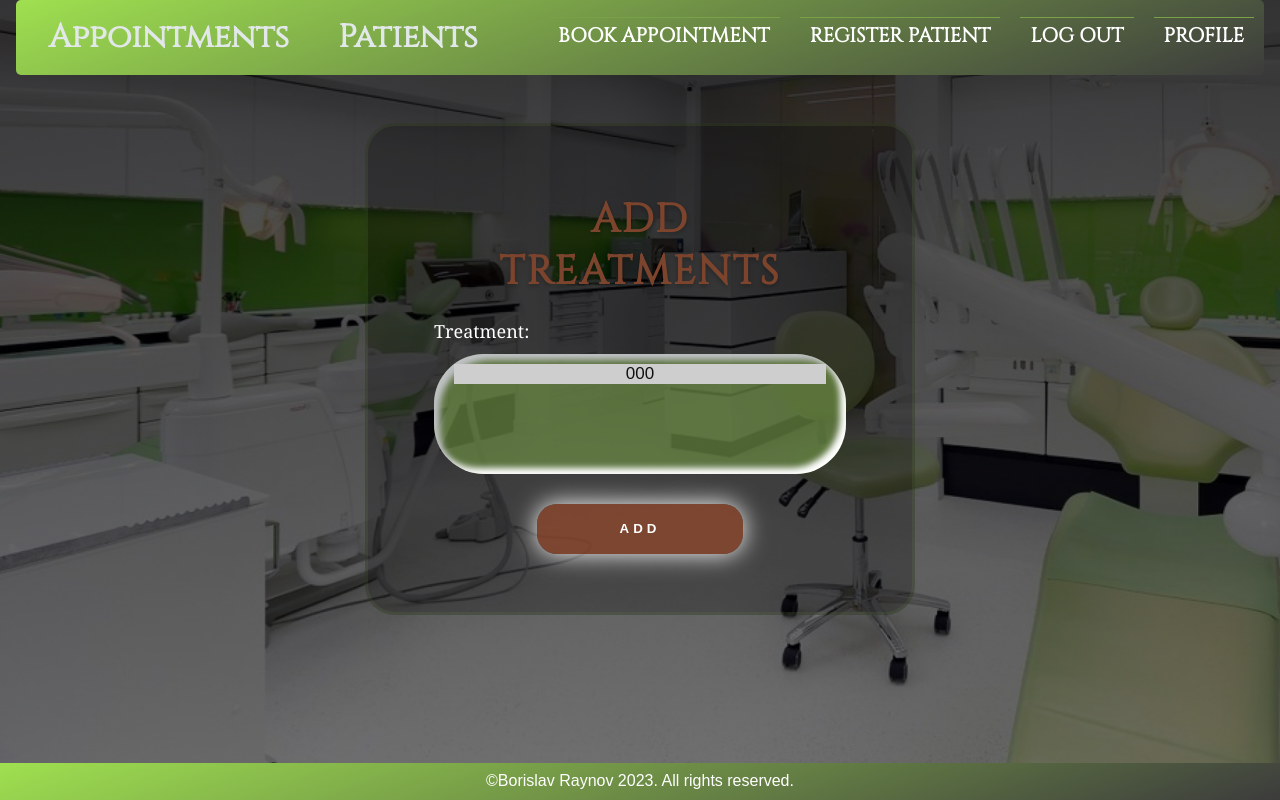
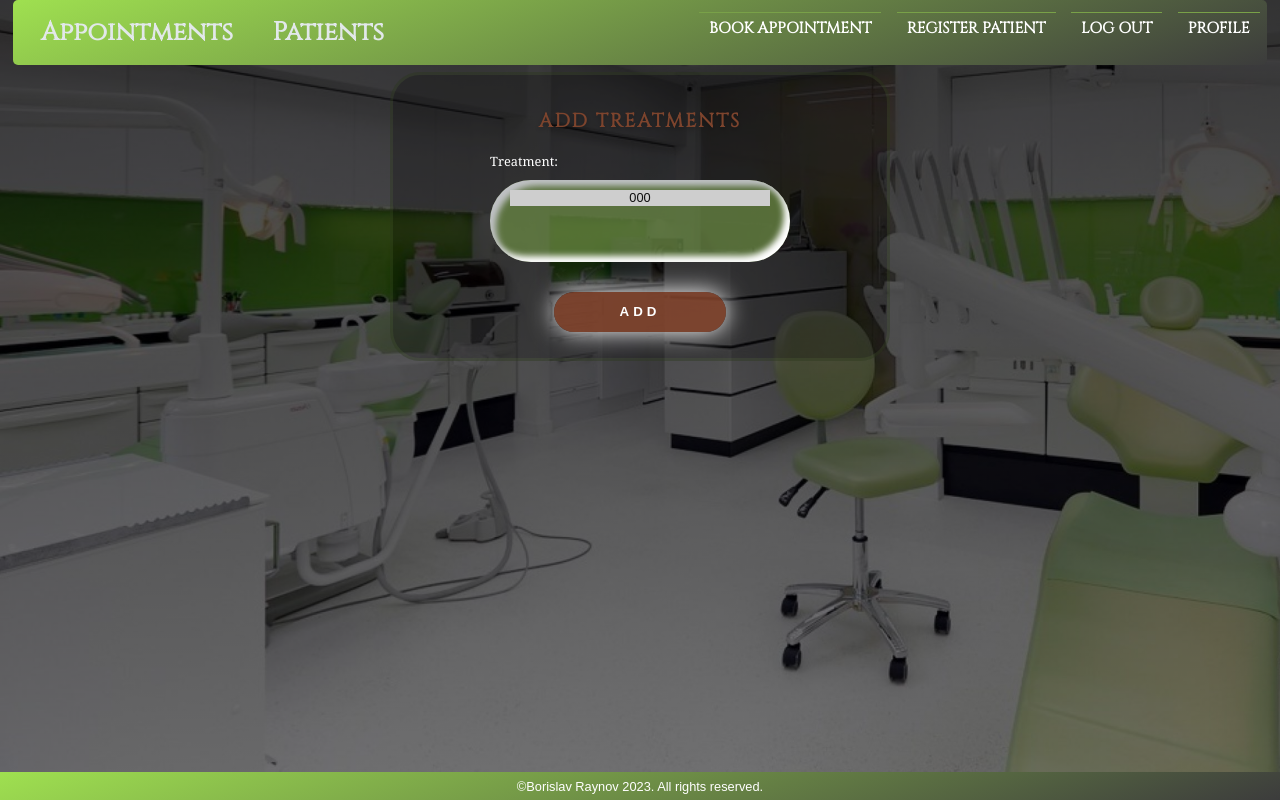
Before and after one commit to BorislavRaynov/dentalClinic, a Django app: page /patient/addtreatments/1 in a window 1280 px wide. Run offline with Django 4.2, Linux system fonts and the light colour scheme; a user stored in the database is signed in; tables that the repository leaves empty hold one stand-in row (values such as "Sample post"); some web fonts are replaced.

Commit message:
CSS adjustments

```diff
--- a/static/style/forms.css
+++ b/static/style/forms.css
@@ -3,7 +3,7 @@
 #edit-page,
 #delete-page {
     position: relative;
-    width: 550px;
+    width: 500px;
     height: auto;
     background: rgba(0, 0, 0, 0.27);
     text-align: center;
@@ -13,7 +13,7 @@
 }
 
 .container {
-    padding: 40px;
+    padding: 10px;
 }
 
 .container > h1 {
@@ -22,7 +22,7 @@
     text-transform: uppercase;
     margin-top: 10px;
     font-weight: 600;
-    font-size: 2.5rem;
+    font-size: 1.5rem;
     text-align: center;
     letter-spacing: 2px;
     font-family: 'Cinzel', serif;
@@ -47,7 +47,7 @@ input,
 select,
 textarea{
     display: block;
-    width: 100%;
+    width: 70%;
     padding: 0;
     border: none;
     outline: none;
@@ -57,7 +57,7 @@ textarea{
 
 label {
     margin-bottom: 8px;
-    font-size: 18px;
+    font-size: 1rem;
     color: white;
     margin-top: 10px;
     font-family: Georgia, 'Times New Roman', Times, serif;
@@ -72,9 +72,9 @@ input[type="date"],
 input[type="time"]{
     background: #6d8d46b5;
     padding: 20px 20px 20px 20px;
-    height: 50px;
+    height: 20px;
     margin-top: 10px;
-    font-size: 17px;
+    font-size: 1rem;
     border-radius: 50px;
     box-shadow: inset 6px 6px 6px #c0c2c5, inset -6px -6px 6px white;
 }
@@ -83,9 +83,9 @@ input[type="time"]{
     background: #6d8d46b5;
     text-align: center;
     padding: 10px 20px 10px 20px;
-    height: 120px;
+    height: auto;
     margin-top: 10px;
-    font-size: 17px;
+    font-size: 1rem;
     border-radius: 50px;
     box-shadow: inset 6px 6px 6px #c0c2c5, inset -6px -6px 6px white;
 }
@@ -94,11 +94,12 @@ select {
     background: #6d8d46b5;
     text-align: left;
     padding: 10px 20px 10px 20px;
-    height: 50px;
+    height: 40px;
     margin-top: 10px;
-    font-size: 17px;
+    font-size: 1rem;
     border-radius: 50px;
     box-shadow: inset 6px 6px 6px #c0c2c5, inset -6px -6px 6px white;
+    overflow: hidden;
 }
 
 #id_description {
@@ -111,7 +112,7 @@ select {
     border: none;
     margin-top: 30px;
     font-weight: 600;
-    height: 50px;
+    height: 40px;
     text-transform: uppercase;
     letter-spacing: 4px;
     cursive: pointer;
@@ -120,7 +121,7 @@ select {
     transition-property: box-shadow;
     background: #88472ed6;;
     box-shadow: 0 0 25px white;
-    width: 50%;
+    width: 40%;
     cursor: pointer;
 }
 
--- a/static/style/main.css
+++ b/static/style/main.css
@@ -4,7 +4,7 @@
 
 html {
     font-family: Arial, sans-serif;
-    font-size: 16px;
+    font-size: 0.8rem;
     box-sizing: border-box;
 }
 
@@ -14,7 +14,6 @@ html {
     margin: 0 auto;
     padding: 0;
     box-sizing: inherit;
-    line-height: 1.3;
 }
 
 h1,
@@ -103,7 +102,6 @@ a {
 .index-message h4 {
     color: #547f4b;
     font-size: 69%;
-
     line-height: 1;
     font-weight: 700;
     letter-spacing: 8px;
@@ -131,7 +129,7 @@ a {
     border: 1px solid rgba(255, 255, 255, 0.18);
     box-shadow: 0 8px 32px rgba(0, 0, 0, 0.37);
     margin-top: 20px;
-    padding: 50px;
+    padding: 30px;
     margin-left: 50px;
     background-position: right 35% bottom 45%;
     box-sizing: border-box;
@@ -141,13 +139,14 @@ a {
 }
 
 .image-wrap {
-    width: 250px;
-    height: 250px;
-    display: inline-block;
+    width: 200px;
+    height: 200px;
+    display: flex;
     border-radius: 50%;
     overflow: hidden;
     position: relative;
     text-align: center;
+    margin: auto;
 }
 
 .image-wrap>img {
@@ -164,10 +163,10 @@ a {
     border: none;
     margin: 20px;
     padding: 20px 30px;
-    font-size: 15px;
+    font-size: 1rem;
     font-weight: 600;
     text-transform: uppercase;
-    letter-spacing: 4px;
+    letter-spacing: 2px;
     cursive: pointer;
     border-radius: 20px;
     transition: 0.5s;
--- a/static/style/navigation.css
+++ b/static/style/navigation.css
@@ -9,7 +9,7 @@ body{
 
 .auth {
     width: 100px;
-    margin: 3em auto;
+    margin: 0.5rem auto;
 }
 
 header,
@@ -23,7 +23,7 @@ footer {
 }
 
 .index-navigation {
-    font-size: xx-large;
+    font-size: 2rem;
     font-family: 'Cinzel', serif;
 
 
@@ -70,7 +70,7 @@ footer {
 nav a {
     margin: 0 0.5em;
     text-transform: uppercase;
-    font-size: 20px;
+    font-size: 1.2rem;
     border-top: 1px solid #79A148;
     padding: 5px 10px 5px 10px;
 
```
Also changed, not shown: templates/dental_clinic/appointment/appointments-catalogue.html (+6 -6 lines), templates/dental_clinic/common/about.html (+25 -4 lines).
